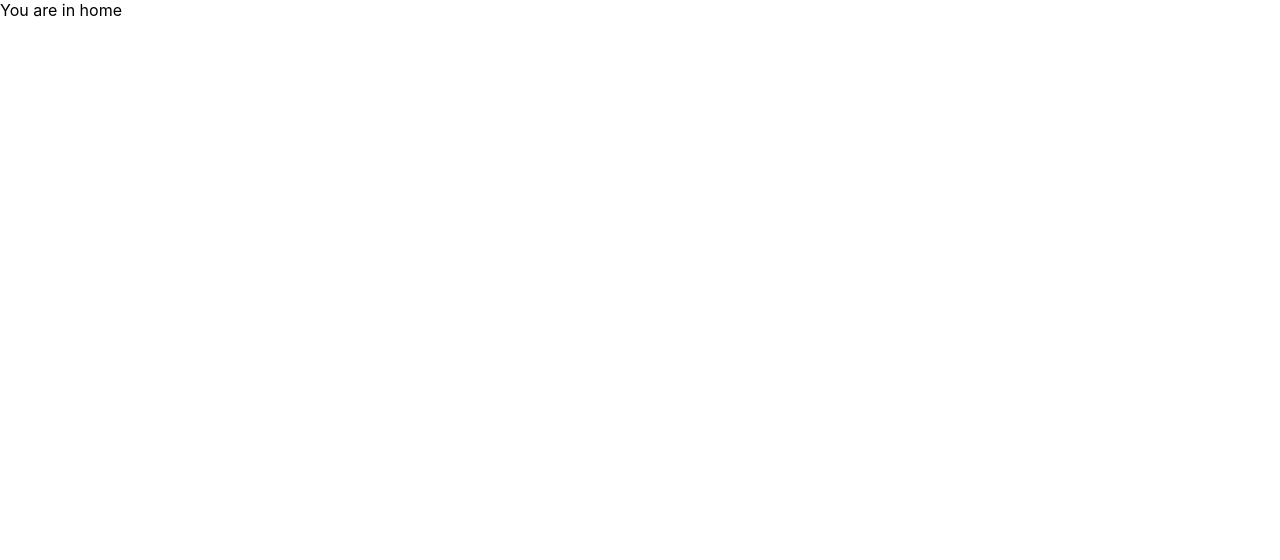
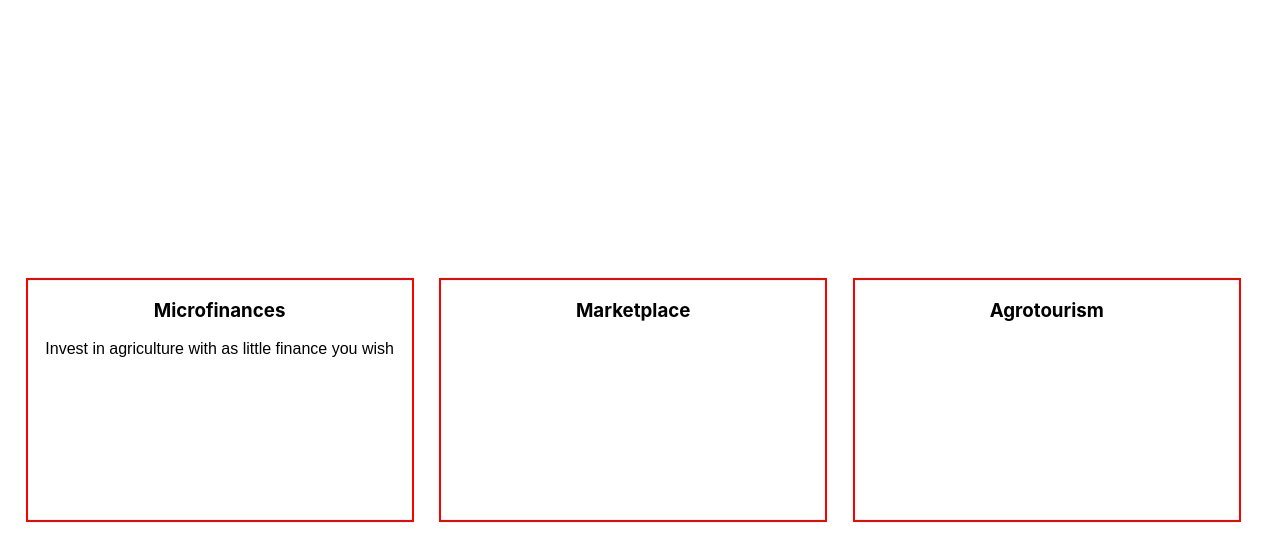
Before and after one commit to BreakTos/Bigha-Site, a React (Create React App) app: page /home in a window 1280 px wide. Shown: the top 560 px of the page. Built offline with nearby package versions, Linux system fonts and the light colour scheme; no server answers; sample sign-in values are in the browser's storage.

Commit message:
Just check

```diff
--- a/src/Home.css
+++ b/src/Home.css
@@ -0,0 +1,18 @@
+.page{
+    min-height: 100vh;
+    display: flex;
+    align-items: center;
+}
+.Microfinances{
+    width: 30%;
+    height: 15em;
+    border: 2px solid red;
+    margin-left: 2%;
+    display: flex;
+    align-items: center;
+    flex-direction: column;
+}
+p{
+    margin: 0;
+    font-family: sans-serif;
+}
--- a/src/Home.js
+++ b/src/Home.js
@@ -13,9 +13,19 @@ function Home(){
         }
       }, [isLoggedIn, navigate]);
     return(
-        <>
-        You are in home
-        </>
+        <div className='page'>
+          <div className='Microfinances'>
+            <h3>Microfinances</h3>
+            <p>Invest in agriculture with as little finance you wish</p>
+
+          </div>
+          <div className='Microfinances'>
+          <h3>Marketplace</h3>
+          </div>
+          <div className='Microfinances'>
+          <h3>Agrotourism</h3>
+          </div>
+        </div>
     )
 }
 
```
